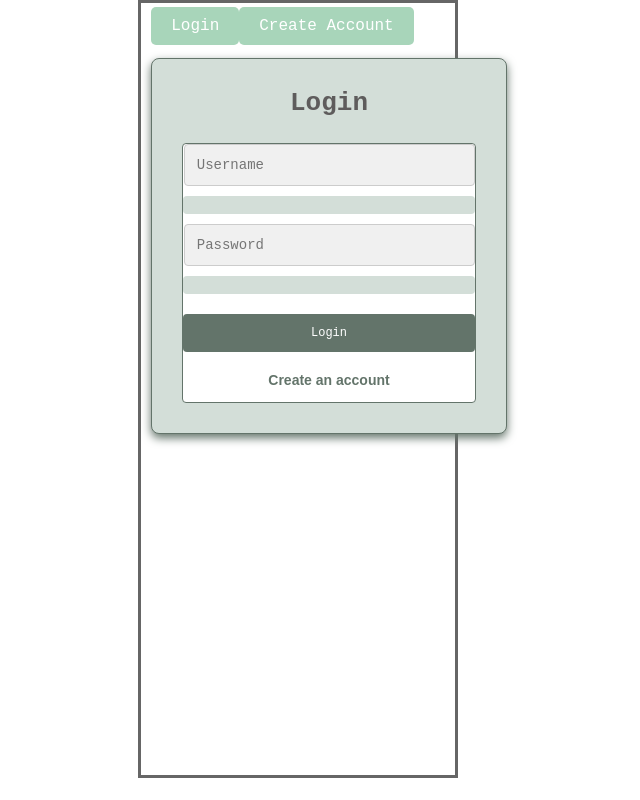
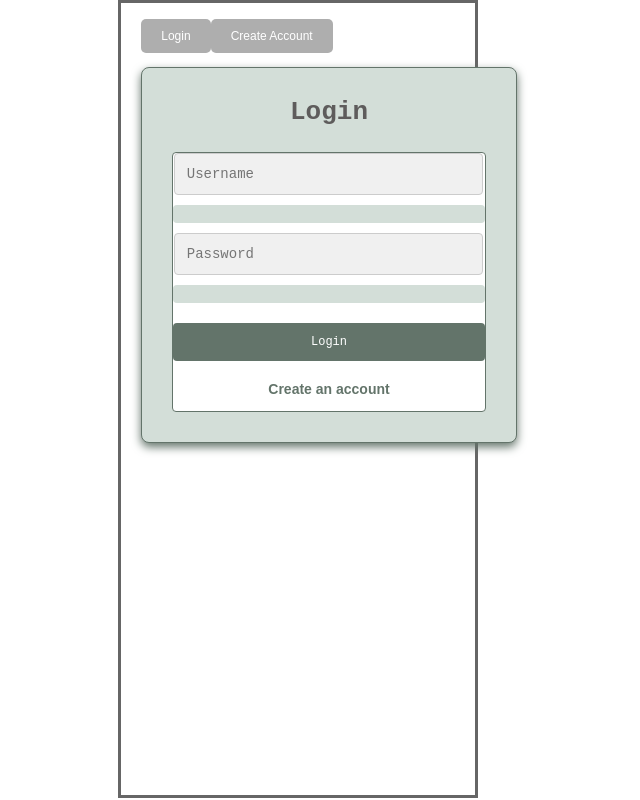
Before and after one commit to sapierre26/ToDo_List, a React (Vite) app in the folder frontend/: page /Login in a window 1280 px wide. Shown: the whole page, without its empty margins (342-982 px from the left). Built offline with nearby package versions, Linux system fonts and the light colour scheme.

Commit message:
login fix

```diff
--- a/frontend/src/App.css
+++ b/frontend/src/App.css
@@ -55,16 +55,22 @@
 .button-link {
   text-decoration: none; /* Remove underline */
   padding: 10px 20px; /* Button padding */
-  background-color: #a8d5ba; /* Button background color */
-  color: white; /* Button text color */
+  background-color: var(--button-background-color);
+  color: var(--button-font-color);
+  font: var(--button-font);
   border-radius: 5px; /* Rounded corners */
-  font-size: 16px;
+  font-size: 12px;
   transition: background-color 0.3s ease; /* Smooth color transition */
-  font-family: monospace;
+}
+
+.dark-theme .button-link {
+  color: var(--dark-theme-button-color);
 }
 
 :root {
+  --button-background-color: #aeaeae;
   --button-font-color: white;
+  --button-font-family: monospace;
 }
 
 button {
--- a/frontend/src/App.jsx
+++ b/frontend/src/App.jsx
@@ -97,7 +97,7 @@ function App() {
 
   return (
   <Router>
-    <div style={{ height: "94vh", width: "100%", padding: "10px", border: "solid" }}>
+    <div style={{ height: "94vh", width: "100%", padding: "20px", border: "solid" }}>
       {/* Top bar with nav links and profile pic */}
       {isAuthenticated ? (
         <div
--- a/frontend/src/components/Login/page.jsx
+++ b/frontend/src/components/Login/page.jsx
@@ -1,4 +1,4 @@
-import React, { useState } from "react";
+import { useState } from "react";
 import style from "./login.module.css";
 import styles from "../CreateAccount/createAccount.module.css";
 import { useNavigate, Link } from "react-router-dom";
@@ -45,9 +45,15 @@ const Login = ({ onLoginSuccess }) => {
 
       console.log("Login successful, token received:", data.token);
 
+      if (data.token) {
+      localStorage.setItem("token", data.token);
+      } else {
+        console.error("No token received in login response");
+      }
+
       if (onLoginSuccess) onLoginSuccess();
 
-      navigate("/Calendar");
+        navigate("/Calendar");
     } catch (err) {
       console.error("Error during login:", err.message);
       setErrorMessage(err.message || "An error occurred");
@@ -55,8 +61,8 @@ const Login = ({ onLoginSuccess }) => {
   };
 
   return (
-    <div className={style.loginContainer}>
-      <h3>Login</h3>
+  <div className={style.loginContainer}>
+    <h3>Login</h3>
       {errorMessage && <p className={style.error}>{errorMessage}</p>}
       <form onSubmit={onSubmit}>
         <input
```
